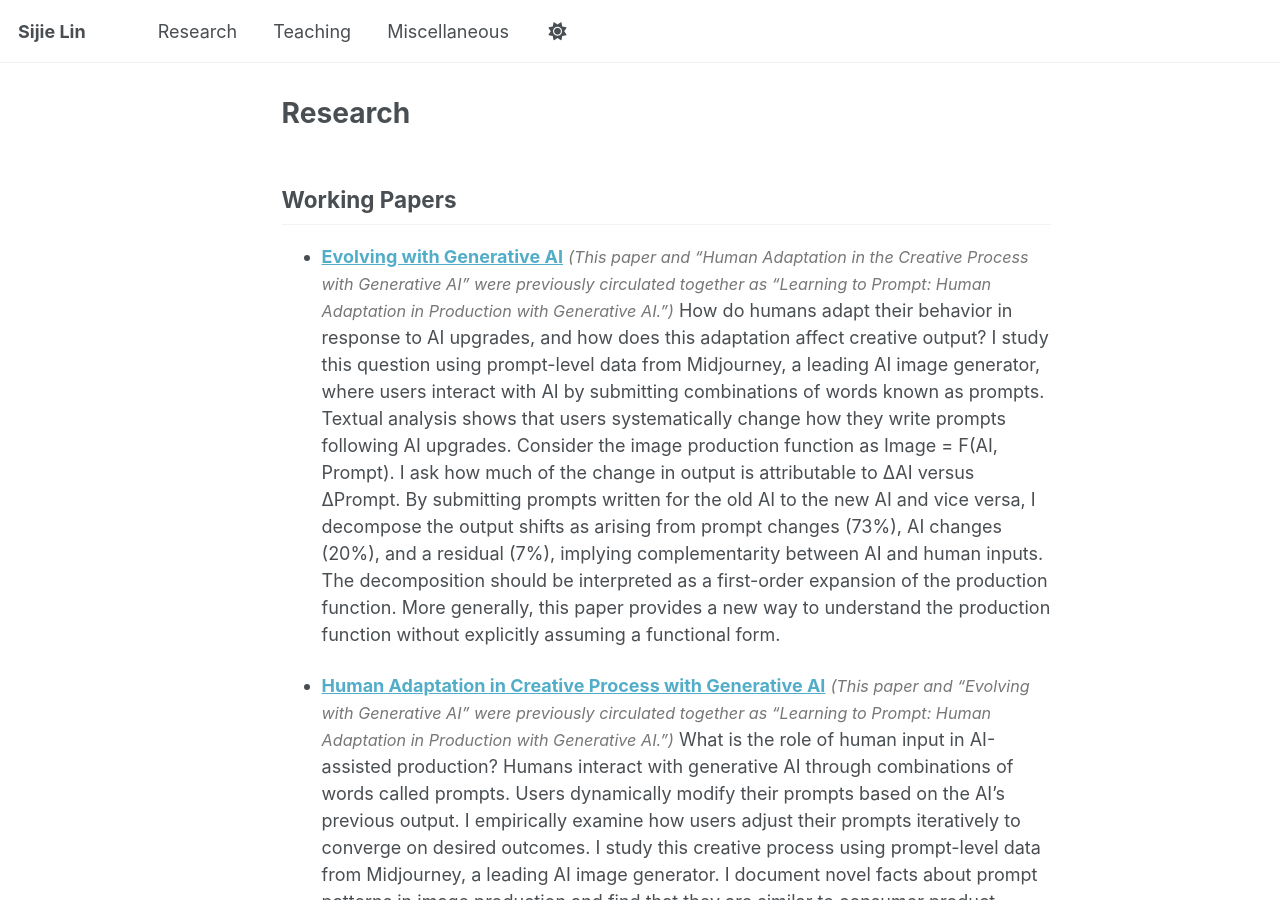
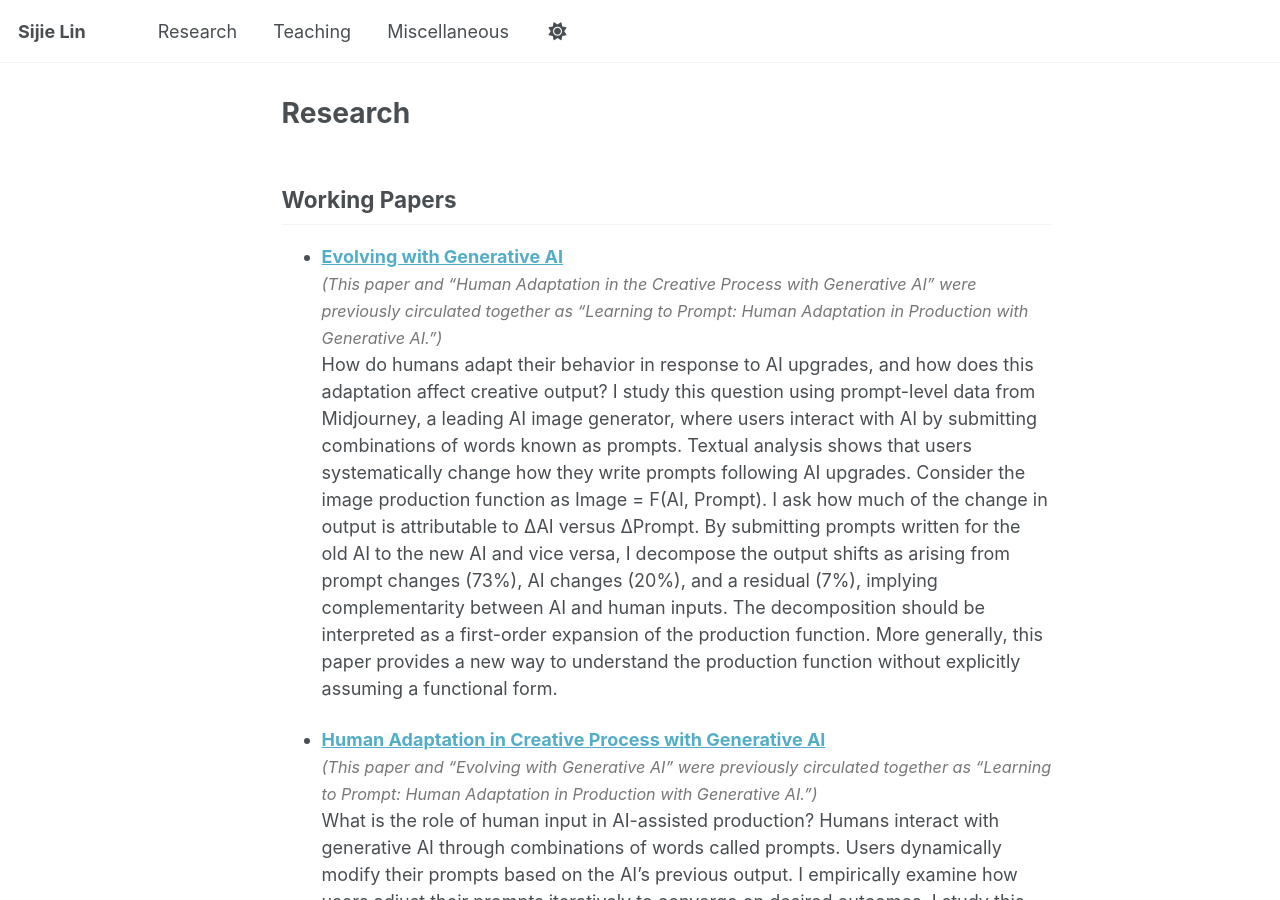
Before and after one commit to sijielin/sijielin.github.io, a Jekyll site: the page built from _pages/research.md, in a window 1280 px wide and 900 px high. Built offline with Jekyll 4.4.1, drawn with Linux system fonts in a browser that asks for light colours.

Commit message:
Improve formatting of working papers in research.md
Updated formatting for working papers section to include line breaks for better readability.

```diff
--- a/_pages/research.md
+++ b/_pages/research.md
@@ -7,12 +7,12 @@ author_profile: false
 
 ## Working Papers
 
-- **[Evolving with Generative AI](https://ssrn.com/abstract=7300042)**
-<span style="color: #777; font-size: 0.9em; font-style: italic;">(This paper and “Human Adaptation in the Creative Process with Generative AI” were previously circulated together as “Learning to Prompt: Human Adaptation in Production with Generative AI.”)</span>
+- **[Evolving with Generative AI](https://ssrn.com/abstract=7300042)**<br>
+  <span style="color: #777; font-size: 0.9em; font-style: italic;">(This paper and “Human Adaptation in the Creative Process with Generative AI” were previously circulated together as “Learning to Prompt: Human Adaptation in Production with Generative AI.”)</span><br>
   How do humans adapt their behavior in response to AI upgrades, and how does this adaptation affect creative output? I study this question using prompt-level data from Midjourney, a leading AI image generator, where users interact with AI by submitting combinations of words known as prompts. Textual analysis shows that users systematically change how they write prompts following AI upgrades. Consider the image production function as Image = F(AI, Prompt). I ask how much of the change in output is attributable to ∆AI versus ∆Prompt. By submitting prompts written for the old AI to the new AI and vice versa, I decompose the output shifts as arising from prompt changes (73%), AI changes (20%), and a residual (7%), implying complementarity between AI and human inputs. The decomposition should be interpreted as a first-order expansion of the production function. More generally, this paper provides a new way to understand the production function without explicitly assuming a functional form.
 
-- **[Human Adaptation in Creative Process with Generative AI](https://ssrn.com/abstract=7299800)**
- <span style="color: #777; font-size: 0.9em; font-style: italic;">(This paper and “Evolving with Generative AI” were previously circulated together as “Learning to Prompt: Human Adaptation in Production with Generative AI.”)</span>
+- **[Human Adaptation in Creative Process with Generative AI](https://ssrn.com/abstract=7299800)**<br>
+ <span style="color: #777; font-size: 0.9em; font-style: italic;">(This paper and “Evolving with Generative AI” were previously circulated together as “Learning to Prompt: Human Adaptation in Production with Generative AI.”)</span><br>
   What is the role of human input in AI-assisted production? Humans interact with generative AI through combinations of words called prompts. Users dynamically modify their prompts based on the AI's previous output. I empirically examine how users adjust their prompts iteratively to converge on desired outcomes. I study this creative process using prompt-level data from Midjourney, a leading AI image generator. I document novel facts about prompt patterns in image production and find that they are similar to consumer product searching patterns. (1) Prompts are path-dependent; (2) Prompt length increases step-by-step; (3) Prompts converge to the final prompt along the paths; (4) Users adjust words with greater weights first and then move to less important words. I estimate a structural model of the creative process using the sequential search framework. Counterfactual shows that without human learning in the loop, users need three times more prompts to achieve data-observed results.
 
 - **[Hiding From Generative AI](https://papers.ssrn.com/sol3/papers.cfm?abstract_id=4793782)**
```
